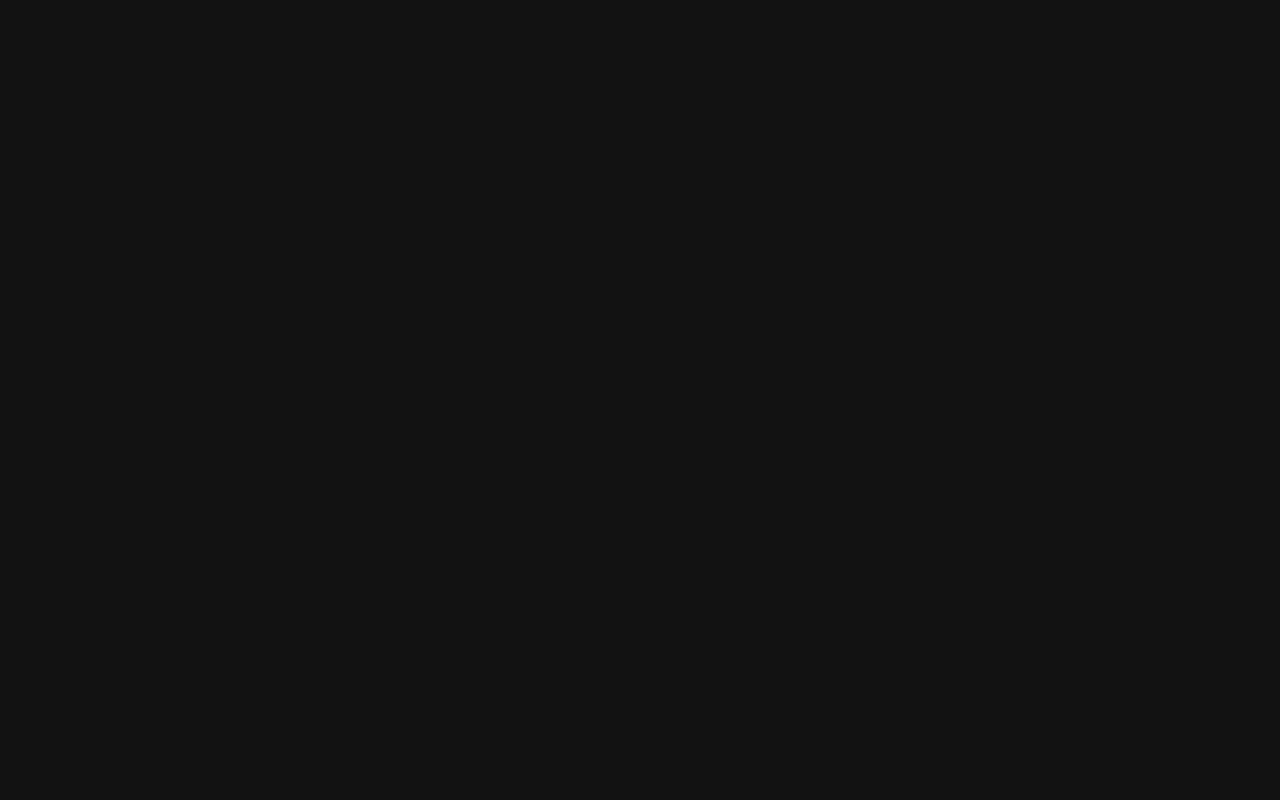
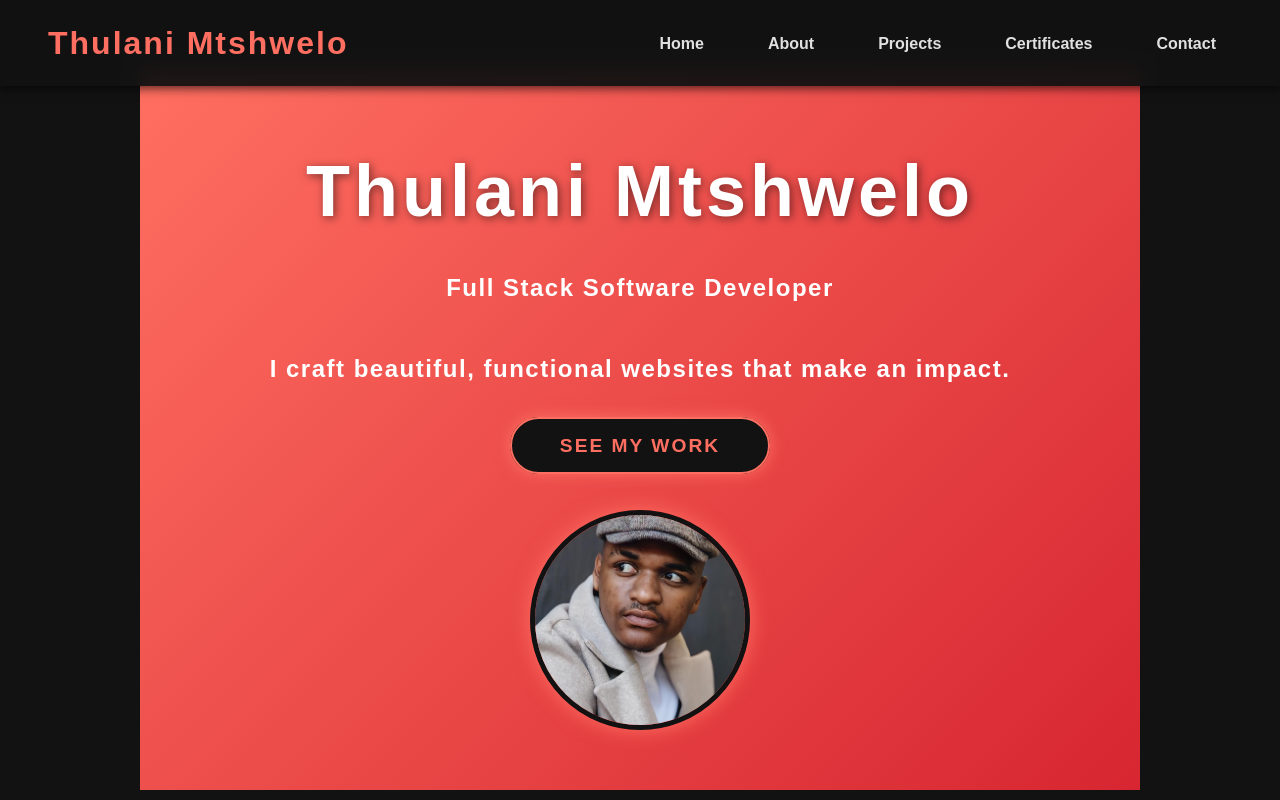
Before and after one commit to Tibule12/Tibule-Portfolio, a React (Create React App) app: page / in a window 1280 px wide. Shown: the top 800 px of the page. Built offline with nearby package versions, Linux system fonts and the light colour scheme.

Commit message:
Remove BrowserRouter and add base href for GitHub Pages deployment fix

```diff
--- a/src/index.js
+++ b/src/index.js
@@ -1,14 +1,11 @@
 import React from 'react';
 import ReactDOM from 'react-dom/client';
-import { BrowserRouter } from 'react-router-dom';
 import App from './App';
 import './style.css';
 
 const root = ReactDOM.createRoot(document.getElementById('root'));
 root.render(
   <React.StrictMode>
-    <BrowserRouter basename="/Tibule-Portfolio">
-      <App />
-    </BrowserRouter>
+    <App />
   </React.StrictMode>
 );
```
